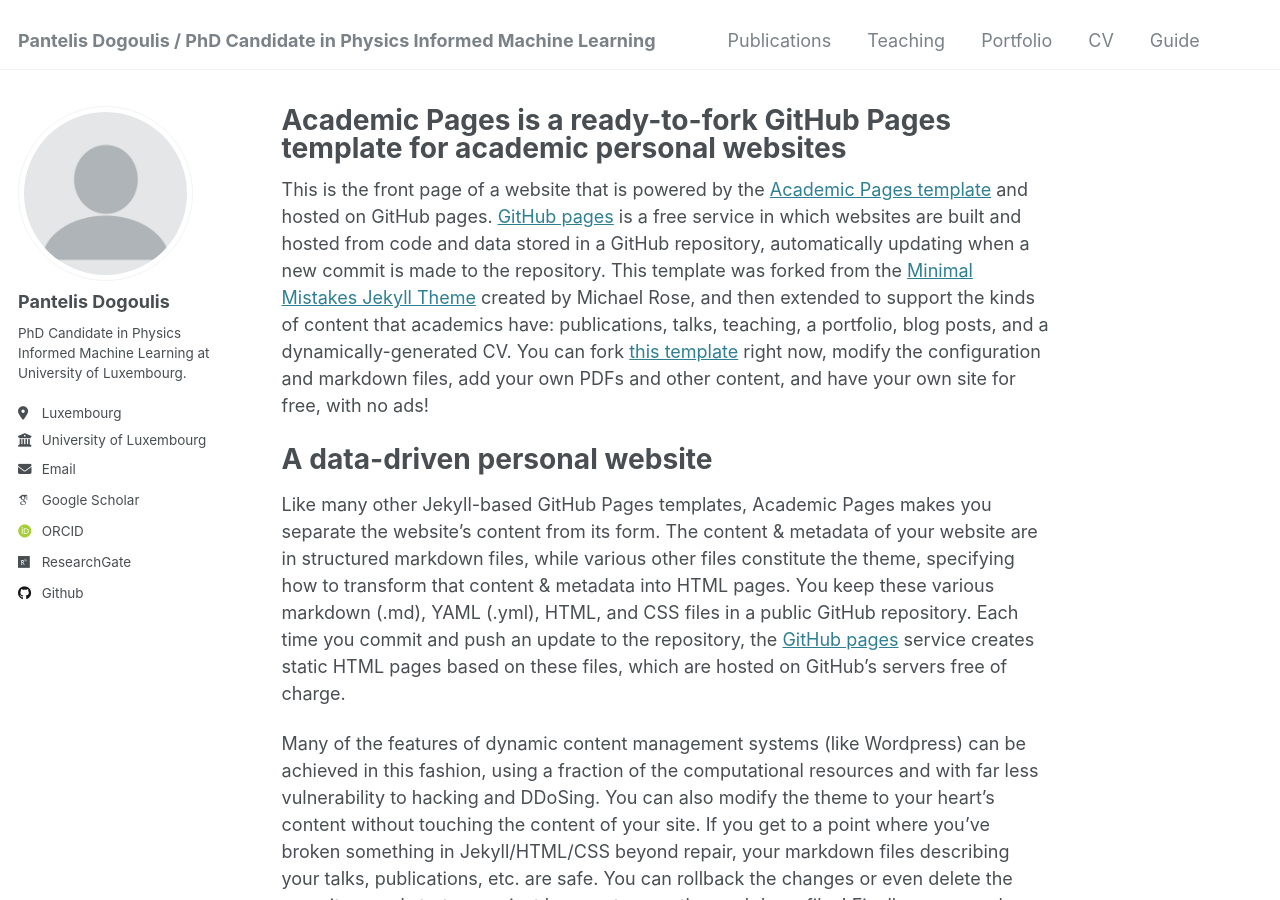
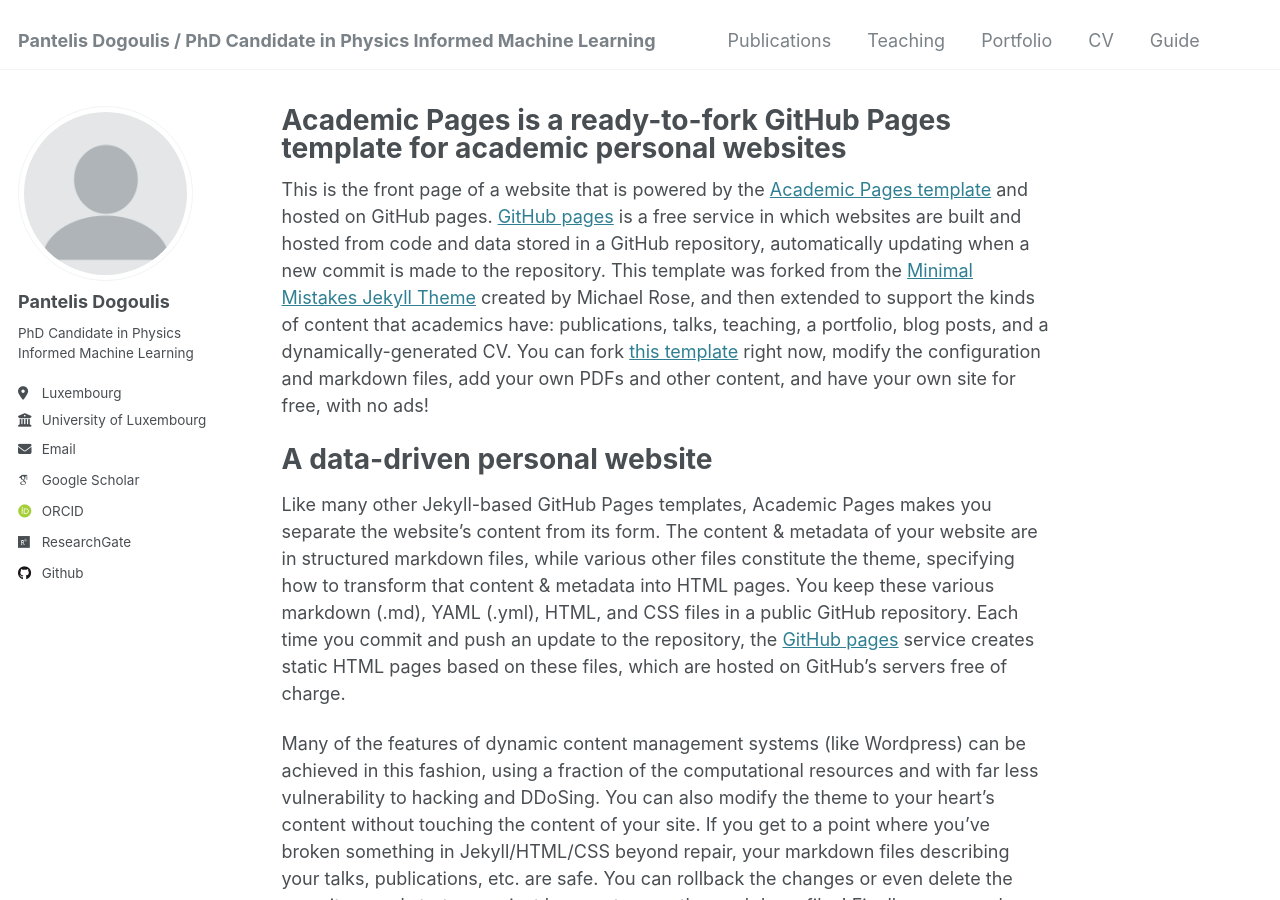
Before and after one commit to dogoulis/dogoulis.github.io, a Jekyll site: the page built from _pages/about.md, in a window 1280 px wide and 900 px high. Built offline with Jekyll 4.4.1, drawn with Linux system fonts in a browser that asks for light colours; some web fonts are replaced.

Commit message:
Update _config.yml

```diff
--- a/_config.yml
+++ b/_config.yml
@@ -24,7 +24,7 @@ author:
   avatar           : "profile.png"
   name             : "Pantelis Dogoulis"
   pronouns         : # example: "she/her"
-  bio              : "PhD Candidate in Physics Informed Machine Learning at University of Luxembourg."
+  bio              : "PhD Candidate in Physics Informed Machine Learning"
   location         : "Luxembourg"
   employer         : "University of Luxembourg"
   uri              : # URL
```
